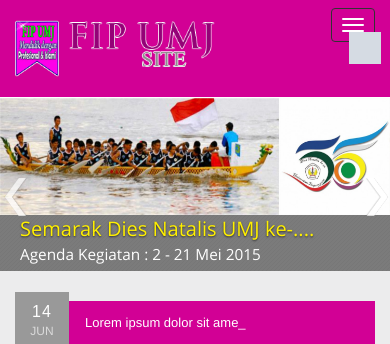
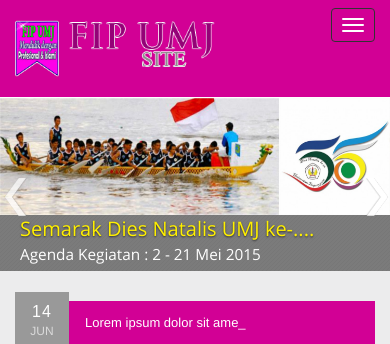
Before and after one commit to fipumjdeveloper/web, a PHP site: page /index.php in a window 390 px wide. Shown: the top 344 px of the page. Run offline with PHP 8.4, Linux system fonts and the light colour scheme; tables that the repository leaves empty or names only in its code hold one stand-in row (values such as "Sample post"); grey boxes marked "Sample" are stand-in pictures.

Commit message:
oi, sori ada 1 css kelupa...

```diff
--- a/fipumj.net/css/style.css
+++ b/fipumj.net/css/style.css
@@ -1408,7 +1408,7 @@ ul.treeCtn li > div a.more span{
 		padding: 15px 25px 15px 20px;
 	}
 	/* language */
-	#languages1{display:none;}
+	#languages{display:none;}
 	.navbar-nav li#fl_id a {
 		background-image: url("../images/flags/flag_id_big.png");
 		background-position: 9px center;
```
